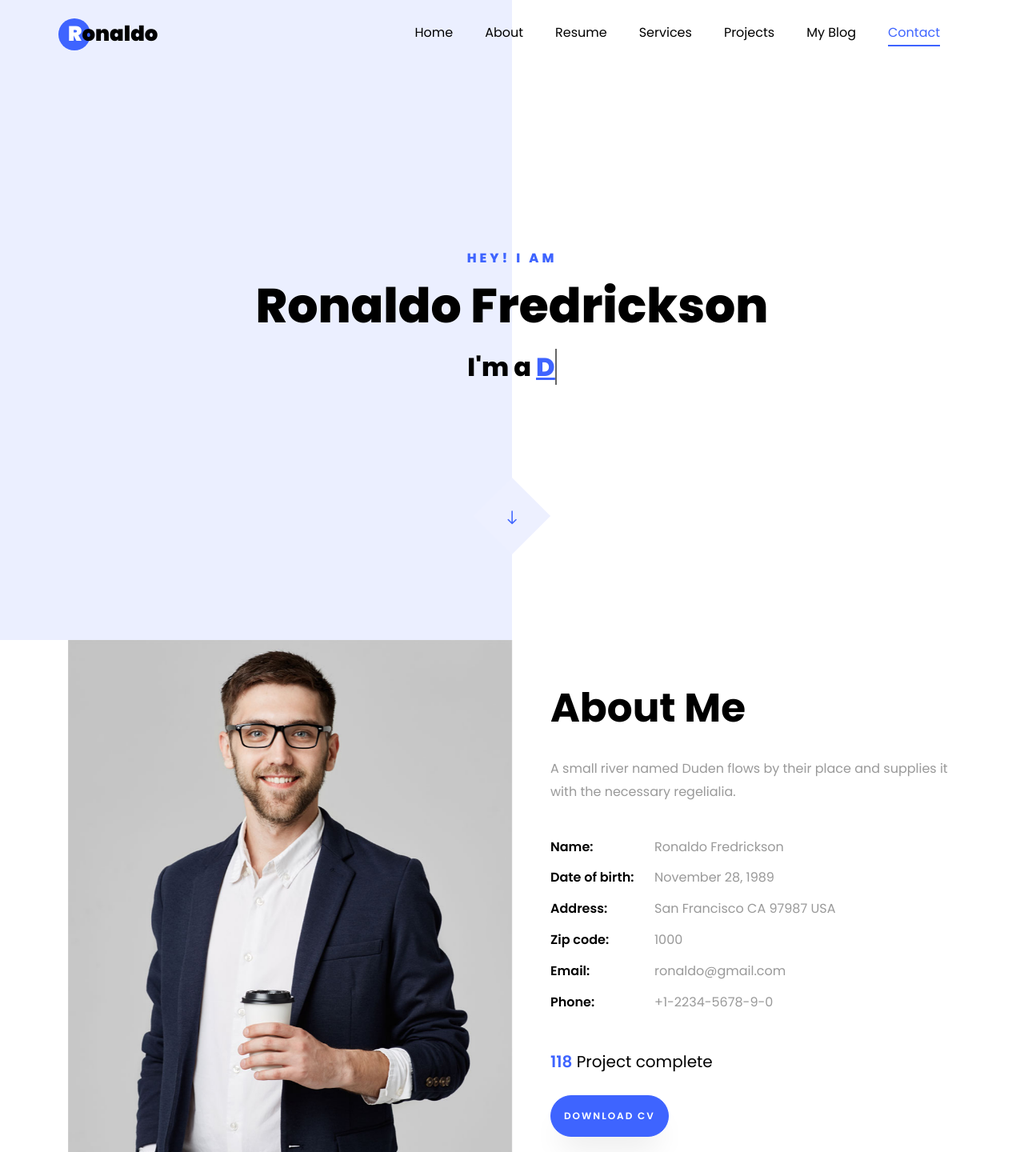
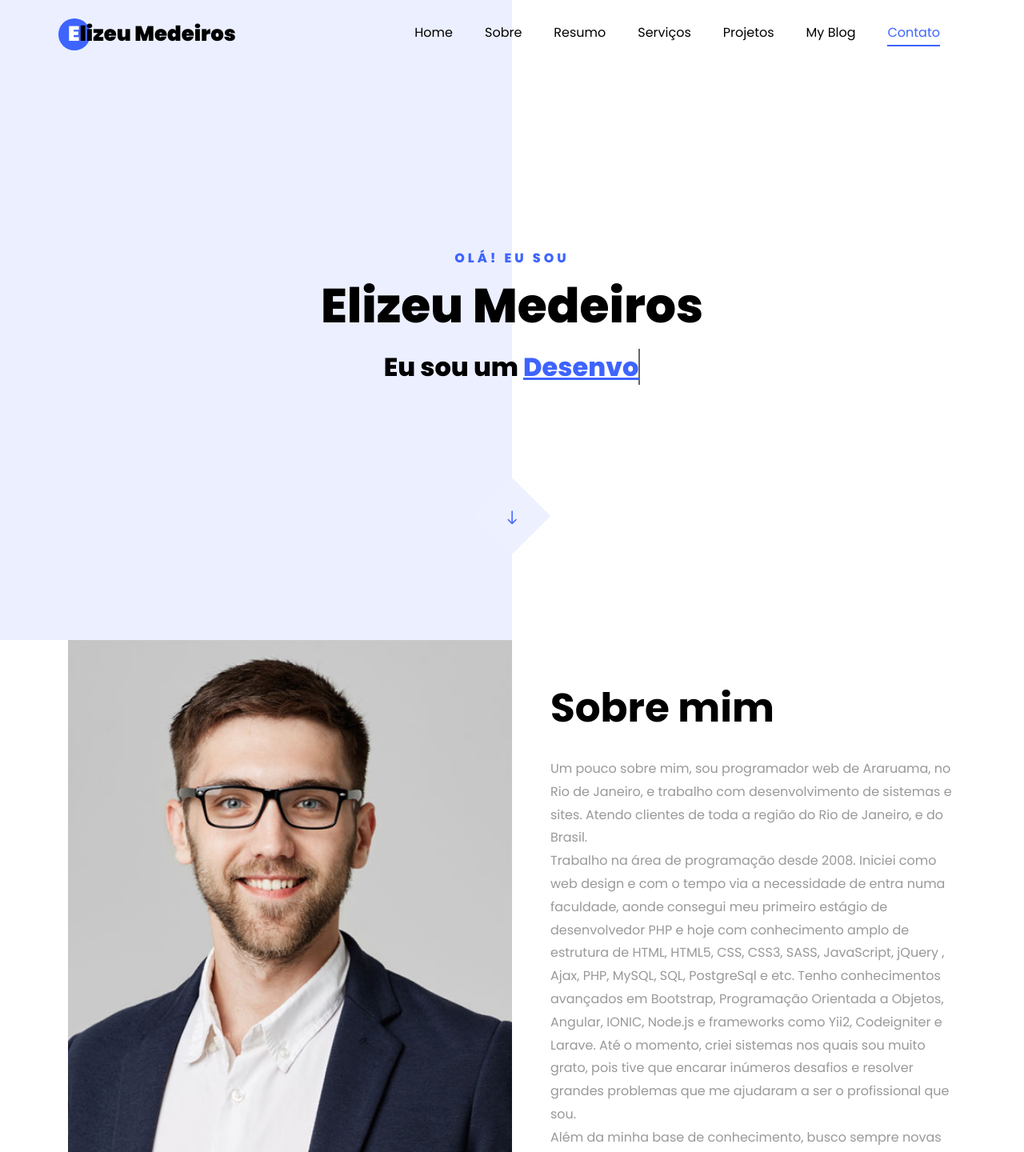
Before and after one commit to Elizeu-Medeiros/portfolio, a plain HTML site: page index.html in a window 1280 px wide. Shown: the top 1440 px of the page at 80% size. Drawn offline with Linux system fonts and the light colour scheme; files whose address does not match are found by name.

Commit message:
Correções na página

```diff
--- a/index.html
+++ b/index.html
@@ -1,7 +1,7 @@
 <!DOCTYPE html>
 <html lang="en">
   <head>
-    <title>Ronaldo - Free Bootstrap 4 Template by Colorlib</title>
+    <title>Elizeu Medeiros - Desenvolvedor Full Stack</title>
     <meta charset="utf-8">
     <meta name="viewport" content="width=device-width, initial-scale=1, shrink-to-fit=no">
 
@@ -27,7 +27,7 @@
 
     <nav class="navbar navbar-expand-lg navbar-dark ftco_navbar ftco-navbar-light site-navbar-target" id="ftco-navbar">
 	    <div class="container">
-	      <a class="navbar-brand" href="index.html"><span>R</span>onaldo</a>
+	      <a class="navbar-brand" href="index.html"><span>E</span>lizeu Medeiros</a>
 	      <button class="navbar-toggler js-fh5co-nav-toggle fh5co-nav-toggle" type="button" data-toggle="collapse" data-target="#ftco-nav" aria-controls="ftco-nav" aria-expanded="false" aria-label="Toggle navigation">
 	        <span class="oi oi-menu"></span> Menu
 	      </button>
@@ -35,12 +35,12 @@
 	      <div class="collapse navbar-collapse" id="ftco-nav">
 	        <ul class="navbar-nav nav ml-auto">
 	          <li class="nav-item"><a href="#home-section" class="nav-link"><span>Home</span></a></li>
-	          <li class="nav-item"><a href="#about-section" class="nav-link"><span>About</span></a></li>
-	          <li class="nav-item"><a href="#resume-section" class="nav-link"><span>Resume</span></a></li>
-	          <li class="nav-item"><a href="#services-section" class="nav-link"><span>Services</span></a></li>
-	          <li class="nav-item"><a href="#projects-section" class="nav-link"><span>Projects</span></a></li>
+	          <li class="nav-item"><a href="#about-section" class="nav-link"><span>Sobre</span></a></li>
+	          <li class="nav-item"><a href="#resume-section" class="nav-link"><span>Resumo</span></a></li>
+	          <li class="nav-item"><a href="#services-section" class="nav-link"><span>Serviços</span></a></li>
+	          <li class="nav-item"><a href="#projects-section" class="nav-link"><span>Projetos</span></a></li>
 	          <li class="nav-item"><a href="#blog-section" class="nav-link"><span>My Blog</span></a></li>
-	          <li class="nav-item"><a href="#contact-section" class="nav-link"><span>Contact</span></a></li>
+	          <li class="nav-item"><a href="#contact-section" class="nav-link"><span>Contato</span></a></li>
 	        </ul>
 	      </div>
 	    </div>
@@ -51,13 +51,13 @@
         <div class="row no-gutters slider-text js-fullheight justify-content-center align-items-center">
           <div class="col-lg-8 col-md-6 ftco-animate d-flex align-items-center">
           	<div class="text text-center">
-          		<span class="subheading">Hey! I am</span>
-		  				<h1>Ronaldo Fredrickson</h1>
-			  				<h2>I'm a
+          		<span class="subheading">Olá! Eu sou</span>
+		  				<h1>Elizeu Medeiros</h1>
+			  				<h2>Eu sou um
 								  <span
 								     class="txt-rotate"
 								     data-period="2000"
-								     data-rotate='[ "Web Designer.", "Developer.", "Photographer.", "Marketer.", "Blogger" ]'></span>
+								     data-rotate='[ "Desenvolvedor Web", "PHP", "JavaScript", "Bootstrap", "MySql..." ]'></span>
 								</h2>
 							</div>
             </div>
@@ -84,24 +84,35 @@
     			<div class="col-md-6 col-lg-6 pl-md-5 py-5">
     				<div class="row justify-content-start pb-3">
 		          <div class="col-md-12 heading-section ftco-animate">
-		          	<h1 class="big">About</h1>
-		            <h2 class="mb-4">About Me</h2>
-		            <p>A small river named Duden flows by their place and supplies it with the necessary regelialia.</p>
+		          	<h1 class="big">Sobre</h1>
+		            <h2 class="mb-4">Sobre mim</h2>
+		            <p>Um pouco sobre mim, sou programador web de Araruama, no Rio de Janeiro, e trabalho com desenvolvimento de sistemas e sites.
+					Atendo clientes de toda a região do Rio de Janeiro, e do Brasil.
+					</br>
+					Trabalho na área de programação desde 2008. Iniciei como web design e com o tempo via a necessidade de entra numa faculdade, aonde consegui
+					meu primeiro estágio de desenvolvedor PHP e hoje com conhecimento amplo de estrutura de HTML, HTML5, CSS, CSS3, SASS, JavaScript, jQuery
+					, Ajax, PHP, MySQL, SQL, PostgreSql e etc. Tenho conhecimentos avançados em Bootstrap, Programação Orientada a Objetos, Angular, IONIC, Node.js
+					e frameworks como Yii2, Codeigniter e Larave. Até o momento, criei sistemas
+					nos quais sou muito grato, pois tive que encarar inúmeros desafios e resolver grandes problemas que me ajudaram a ser o profissional que sou.
+				</br>
+					Além da minha base de conhecimento, busco sempre novas tecnologias e me
+					mantenho atualizado sobre tendências e avanços do setor. Isso permitiu-me ficar atualizado para entrega de trabalhos
+					excelentes os meus empregadores, incluindo aqueles para quem trabalhei em projetos.</p>
 		            <ul class="about-info mt-4 px-md-0 px-2">
-		            	<li class="d-flex"><span>Name:</span> <span>Ronaldo Fredrickson</span></li>
-		            	<li class="d-flex"><span>Date of birth:</span> <span>November 28, 1989</span></li>
-		            	<li class="d-flex"><span>Address:</span> <span>San Francisco CA 97987 USA</span></li>
-		            	<li class="d-flex"><span>Zip code:</span> <span>1000</span></li>
-		            	<li class="d-flex"><span>Email:</span> <span>ronaldo@gmail.com</span></li>
-		            	<li class="d-flex"><span>Phone: </span> <span>+1-2234-5678-9-0</span></li>
+		            	<li class="d-flex"><span>Nome:</span> <span>Elizeu Medeiros</span></li>
+		            	<li class="d-flex"><span>Date de Nasc.:</span> <span> 16 de Agosto de 1982</span></li>
+		            	<!-- <li class="d-flex"><span>Address:</span> <span>San Francisco CA 97987 USA</span></li> -->
+		            	<li class="d-flex"><span>Cidade/UF:</span> <span>Araruama - RJ</span></li>
+		            	<li class="d-flex"><span>Email:</span> <span>elizeumedeiros@gmail.com</span></li>
+		            	<li class="d-flex"><span>Celular: </span> <span>+55-(21)98131-7763 (Whatsapp)</span></li>
 		            </ul>
 		          </div>
 		        </div>
 	          <div class="counter-wrap ftco-animate d-flex mt-md-3">
               <div class="text">
               	<p class="mb-4">
-	                <span class="number" data-number="120">0</span>
-	                <span>Project complete</span>
+	                <span class="number" data-number="10">0</span>
+	                <span>Projetos completos</span>
                 </p>
                 <p><a href="#" class="btn btn-primary py-3 px-3">Download CV</a></p>
               </div>
@@ -767,8 +778,8 @@
           			<span class="icon-map-signs"></span>
           		</div>
           		<div>
-	          		<h3 class="mb-4">Address</h3>
-		            <p>198 West 21th Street, Suite 721 New York NY 10016</p>
+	          		<h3 class="mb-4">Endereço</h3>
+		            <p>Araruama - Rio de Janeiro - RJ</p>
 		          </div>
 	          </div>
           </div>
@@ -778,8 +789,8 @@
           			<span class="icon-phone2"></span>
           		</div>
           		<div>
-	          		<h3 class="mb-4">Contact Number</h3>
-		            <p><a href="tel://1234567920">+ 1235 2355 98</a></p>
+	          		<h3 class="mb-4">Celular</h3>
+		            <p><a href="https://wa.me/5521981317763/?text=Olá estou vindo através do seu portifólio no Github">+55 (21) 98131-7763</a></p>
 	            </div>
 	          </div>
           </div>
@@ -789,8 +800,8 @@
           			<span class="icon-paper-plane"></span>
           		</div>
           		<div>
-	          		<h3 class="mb-4">Email Address</h3>
-		            <p><a href="mailto:info@yoursite.com">info@yoursite.com</a></p>
+	          		<h3 class="mb-4">Endereço de Email</h3>
+		            <p><a href="mailto:elizeumedeiros@gmail.com">elizeumedeiros@gmail.com</a></p>
 		          </div>
 	          </div>
           </div>
@@ -801,7 +812,7 @@
           		</div>
           		<div>
 	          		<h3 class="mb-4">Website</h3>
-		            <p><a href="#">yoursite.com</a></p>
+		            <p><a href="https://elizeu-medeiros.github.io/portfolio/index.html">elizeu-medeiros.github.io</a></p>
 	            </div>
 	          </div>
           </div>
@@ -811,16 +822,16 @@
           <div class="col-md-6 order-md-last d-flex">
             <form action="#" class="bg-light p-4 p-md-5 contact-form">
               <div class="form-group">
-                <input type="text" class="form-control" placeholder="Your Name">
+                <input type="text" class="form-control" placeholder="Seu Nome">
               </div>
               <div class="form-group">
-                <input type="text" class="form-control" placeholder="Your Email">
+                <input type="text" class="form-control" placeholder="Seu Email">
               </div>
               <div class="form-group">
-                <input type="text" class="form-control" placeholder="Subject">
+                <input type="text" class="form-control" placeholder="Assunto">
               </div>
               <div class="form-group">
-                <textarea name="" id="" cols="30" rows="7" class="form-control" placeholder="Message"></textarea>
+                <textarea name="" id="" cols="30" rows="7" class="form-control" placeholder="Messagem"></textarea>
               </div>
               <div class="form-group">
                 <input type="submit" value="Send Message" class="btn btn-primary py-3 px-5">
@@ -842,7 +853,7 @@
         <div class="row mb-5">
           <div class="col-md">
             <div class="ftco-footer-widget mb-4">
-              <h2 class="ftco-heading-2">About</h2>
+              <h2 class="ftco-heading-2">Sobre</h2>
               <p>Far far away, behind the word mountains, far from the countries Vokalia and Consonantia, there live the blind texts.</p>
               <ul class="ftco-footer-social list-unstyled float-md-left float-lft mt-5">
                 <li class="ftco-animate"><a href="#"><span class="icon-twitter"></span></a></li>
@@ -856,20 +867,20 @@
               <h2 class="ftco-heading-2">Links</h2>
               <ul class="list-unstyled">
                 <li><a href="#"><span class="icon-long-arrow-right mr-2"></span>Home</a></li>
-                <li><a href="#"><span class="icon-long-arrow-right mr-2"></span>About</a></li>
-                <li><a href="#"><span class="icon-long-arrow-right mr-2"></span>Services</a></li>
-                <li><a href="#"><span class="icon-long-arrow-right mr-2"></span>Projects</a></li>
-                <li><a href="#"><span class="icon-long-arrow-right mr-2"></span>Contact</a></li>
+                <li><a href="#"><span class="icon-long-arrow-right mr-2"></span>Sobre</a></li>
+                <li><a href="#"><span class="icon-long-arrow-right mr-2"></span>Serviços</a></li>
+                <li><a href="#"><span class="icon-long-arrow-right mr-2"></span>Projetos</a></li>
+                <li><a href="#"><span class="icon-long-arrow-right mr-2"></span>Contato</a></li>
               </ul>
             </div>
           </div>
           <div class="col-md">
              <div class="ftco-footer-widget mb-4">
-              <h2 class="ftco-heading-2">Services</h2>
+              <h2 class="ftco-heading-2">Serviços</h2>
               <ul class="list-unstyled">
                 <li><a href="#"><span class="icon-long-arrow-right mr-2"></span>Web Design</a></li>
-                <li><a href="#"><span class="icon-long-arrow-right mr-2"></span>Web Development</a></li>
-                <li><a href="#"><span class="icon-long-arrow-right mr-2"></span>Business Strategy</a></li>
+                <li><a href="#"><span class="icon-long-arrow-right mr-2"></span>Desenvolvedor Web</a></li>
+                <li><a href="#"><span class="icon-long-arrow-right mr-2"></span>Desenvolvedor Mobile</a></li>
                 <li><a href="#"><span class="icon-long-arrow-right mr-2"></span>Data Analysis</a></li>
                 <li><a href="#"><span class="icon-long-arrow-right mr-2"></span>Graphic Design</a></li>
               </ul>
@@ -877,12 +888,12 @@
           </div>
           <div class="col-md">
             <div class="ftco-footer-widget mb-4">
-            	<h2 class="ftco-heading-2">Have a Questions?</h2>
+            	<h2 class="ftco-heading-2">Tem uma pergunta?</h2>
             	<div class="block-23 mb-3">
 	              <ul>
-	                <li><span class="icon icon-map-marker"></span><span class="text">203 Fake St. Mountain View, San Francisco, California, USA</span></li>
-	                <li><a href="#"><span class="icon icon-phone"></span><span class="text">+2 392 3929 210</span></a></li>
-	                <li><a href="#"><span class="icon icon-envelope"></span><span class="text">info@yourdomain.com</span></a></li>
+	                <li><span class="icon icon-map-marker"></span><span class="text"> Araruama, Rio de Janeiro, BR</span></li>-
+	                <li><a href="#"><span class="icon icon-phone"></span><span class="text">+55 (21) 98131-7763</span></a></li>
+	                <li><a href="#"><span class="icon icon-envelope"></span><span class="text">elizeumedeiros@gmail.com</span></a></li>
 	              </ul>
 	            </div>
             </div>
@@ -891,13 +902,13 @@
         <div class="row">
           <div class="col-md-12 text-center">
 
-            <p><!-- Link back to Colorlib can't be removed. Template is licensed under CC BY 3.0. -->
-  Copyright &copy;<script>document.write(new Date().getFullYear());</script> All rights reserved | This template is made with <i class="icon-heart color-danger" aria-hidden="true"></i> by <a href="https://colorlib.com" target="_blank">Colorlib</a>
-  <!-- Link back to Colorlib can't be removed. Template is licensed under CC BY 3.0. --></p>
+            <p>
+  Copyright &copy;<script>document.write(new Date().getFullYear());</script> All rights reserved |  <i class="icon-heart color-danger" aria-hidden="true"></i> by <a href="https://elizeu-medeiros.github.io/portfolio/index.html" target="_blank">Elizeu Medeiros</a>
+ </p>
           </div>
         </div>
       </div>
-    </footer>
+       </footer>
 
 
 
```
Also changed, not shown: 1 other file.
